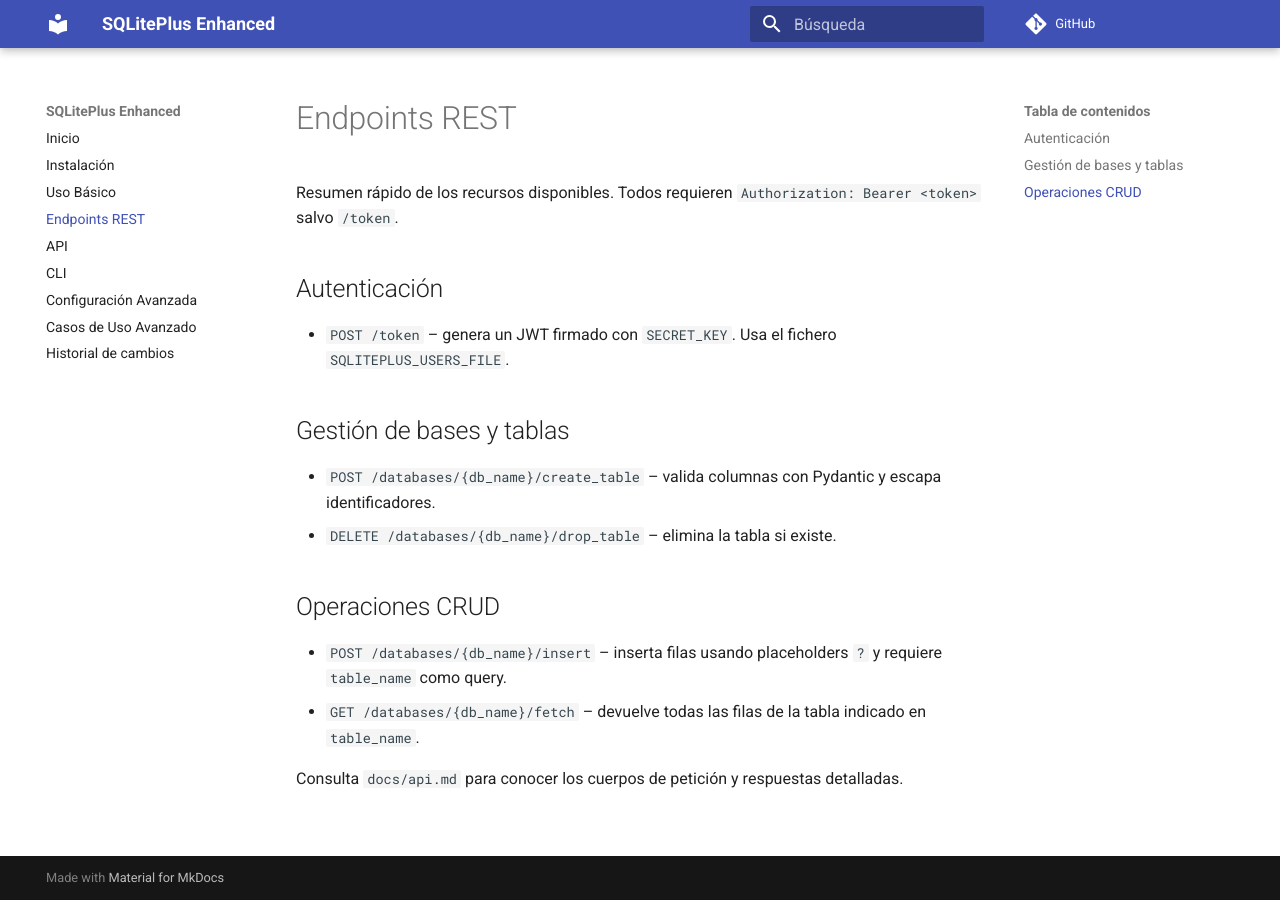
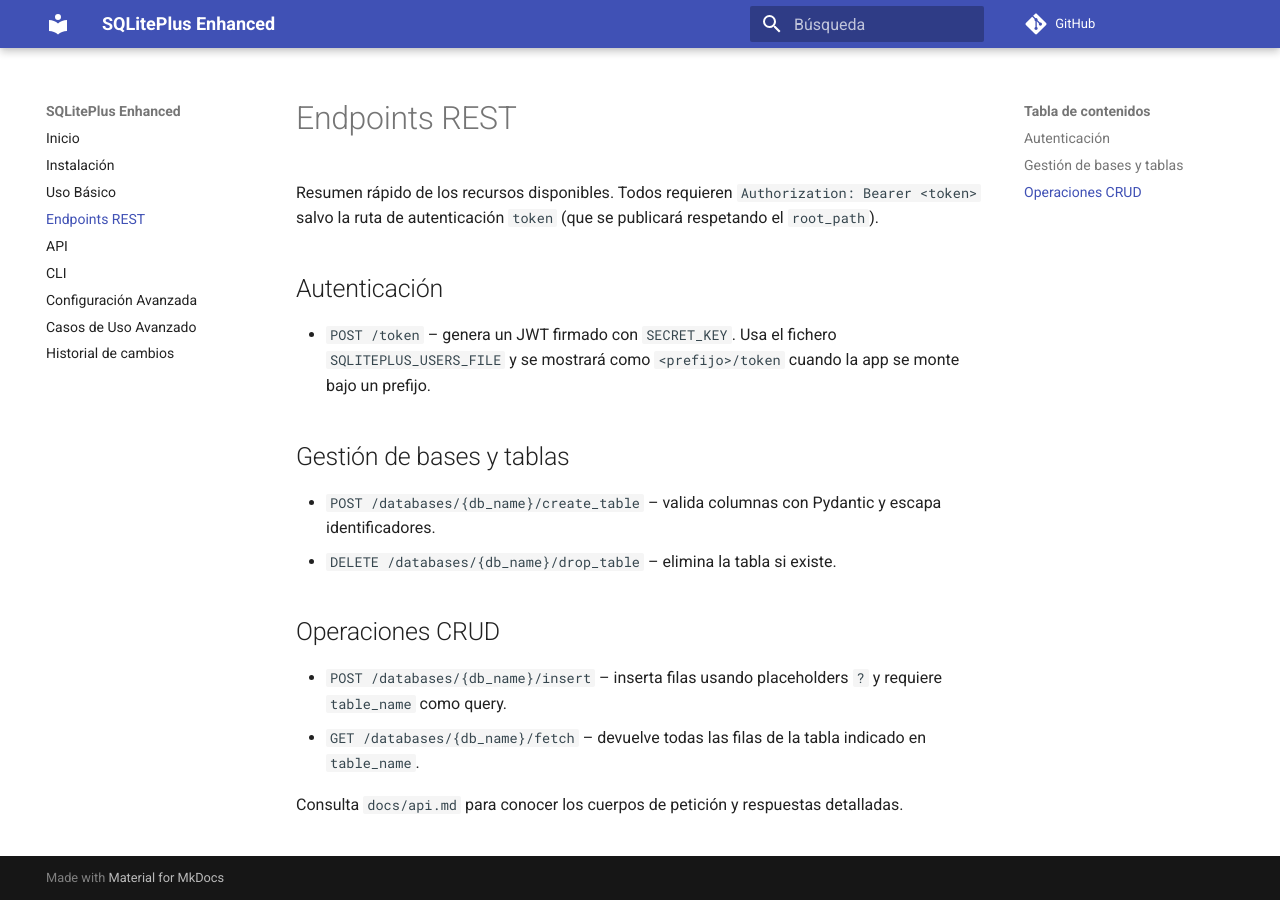
Before and after one commit to Alphonsus411/sqliteplus, an MkDocs documentation site: the page built from docs/endpoints.md, in a window 1280 px wide. Built offline with MkDocs 1.6.1 and Material for MkDocs 9.7.7, drawn with Linux system fonts in a browser that asks for light colours; comment, search, counter and statistics services are not loaded.

Commit message:
Use relative token URL for OAuth2 scheme

```diff
--- a/docs/endpoints.md
+++ b/docs/endpoints.md
@@ -1,10 +1,12 @@
 # Endpoints REST
 
-Resumen rápido de los recursos disponibles. Todos requieren `Authorization: Bearer <token>` salvo `/token`.
+Resumen rápido de los recursos disponibles. Todos requieren `Authorization: Bearer <token>` salvo la
+ruta de autenticación `token` (que se publicará respetando el `root_path`).
 
 ## Autenticación
 
-- `POST /token` – genera un JWT firmado con `SECRET_KEY`. Usa el fichero `SQLITEPLUS_USERS_FILE`.
+- `POST /token` – genera un JWT firmado con `SECRET_KEY`. Usa el fichero `SQLITEPLUS_USERS_FILE` y se
+  mostrará como `<prefijo>/token` cuando la app se monte bajo un prefijo.
 
 ## Gestión de bases y tablas
 
```
Also changed, not shown: docs/api.md (+4 -1 lines), docs/uso_basico.md (+5 -1 lines), 4 other files.
